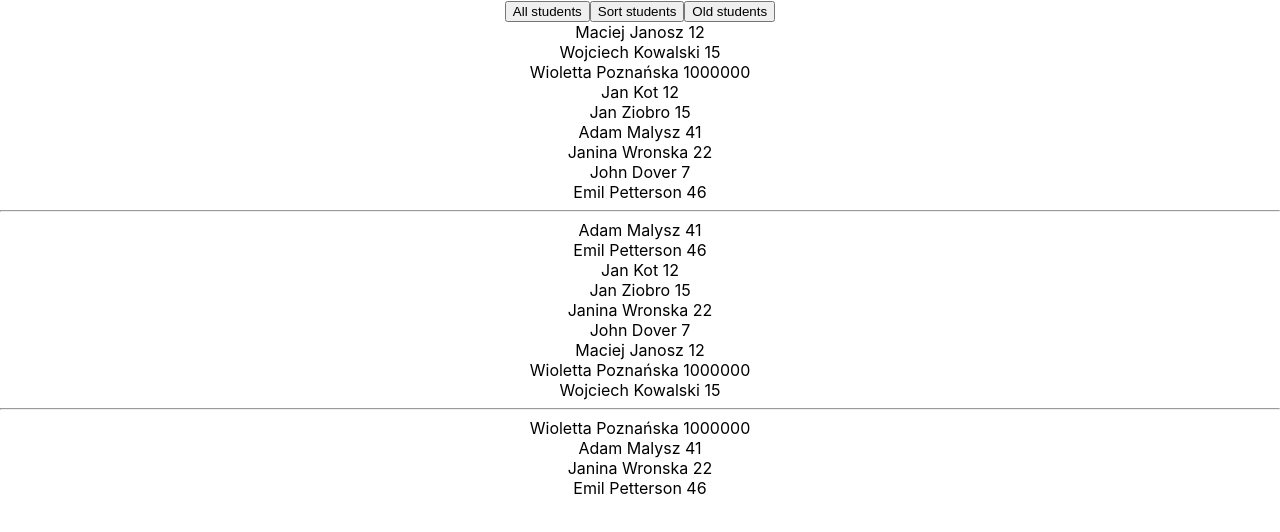
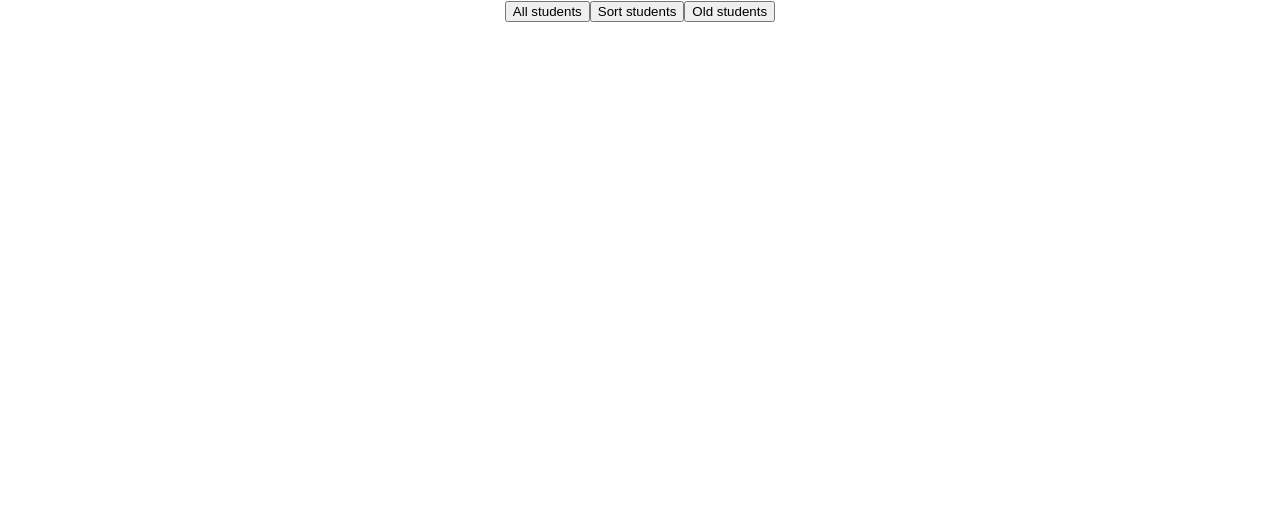
Before and after one commit to bartoszluka/react_lab1, a React (Create React App) app: page / in a window 1280 px wide. Shown: the top 532 px of the page. Built offline with nearby package versions, Linux system fonts and the light colour scheme.

Commit message:
added missing files

```diff
--- a/src/studentList.js
+++ b/src/studentList.js
@@ -20,40 +20,53 @@ function AllStudents() {
     );
 }
 
-function DisplayStudent(props){
-    return(
+function DisplayStudent(props) {
+    return (
         <div>
             <span>{props.name} {props.age}</span>
         </div>
     );
 }
+
+const getAllStudentNamesFromActiveTeachers = (data) => {
+
+    const reduced = data.reduce((accumulator, teacher) => {
+        return teacher.active ? [...accumulator, ...teacher.students] : [...accumulator];
+    }, []);
+    reduced.forEach(value => console.log(value));
+    return reduced;
+}
 export default function StudentList() {
-    const tmp = data.map(teacher => teacher.students);
-    const allStudents = [].concat.apply([], tmp);
 
-    function CompareAge(s1,s2){
-        if(s1.name>s2.name) return 1;
-        if(s1.name<s2.name) return -1;
+    // const tmp = data.map(teacher => teacher.students);
+    // const allStudents = [].concat.apply([], tmp);
+    const allStudents = getAllStudentNamesFromActiveTeachers(data);
+
+    function CompareAge(s1, s2) {
+        if (s1.name > s2.name) return 1;
+        if (s1.name < s2.name) return -1;
         return 0;
     }
     const sortedStudents = [...allStudents];
     sortedStudents.sort(CompareAge);
 
-    function oldStudentsFilter(num){
-        return num>20;
+    function oldStudentsFilter(num) {
+        return num > 20;
     }
     const oldStudents = allStudents.filter((student) => oldStudentsFilter(student.age));
 
     return (
         <div>
-            <button onClick={AllStudents}>All students</button>
+            <button onClick={() => allStudents.map(student => DisplayStudent(student))}>
+                All students
+            </button>
             <button>Sort students</button>
             <button>Old students</button>
-            {allStudents.map(student => DisplayStudent(student))}
-            <hr/>
+            {/* {allStudents.map(student => DisplayStudent(student))}
+            <hr />
             {sortedStudents.map(student => DisplayStudent(student))}
-            <hr/>
-            {oldStudents.map(student => DisplayStudent(student))}
+            <hr />
+            {oldStudents.map(student => DisplayStudent(student))} */}
         </div>
     );
 }
```
